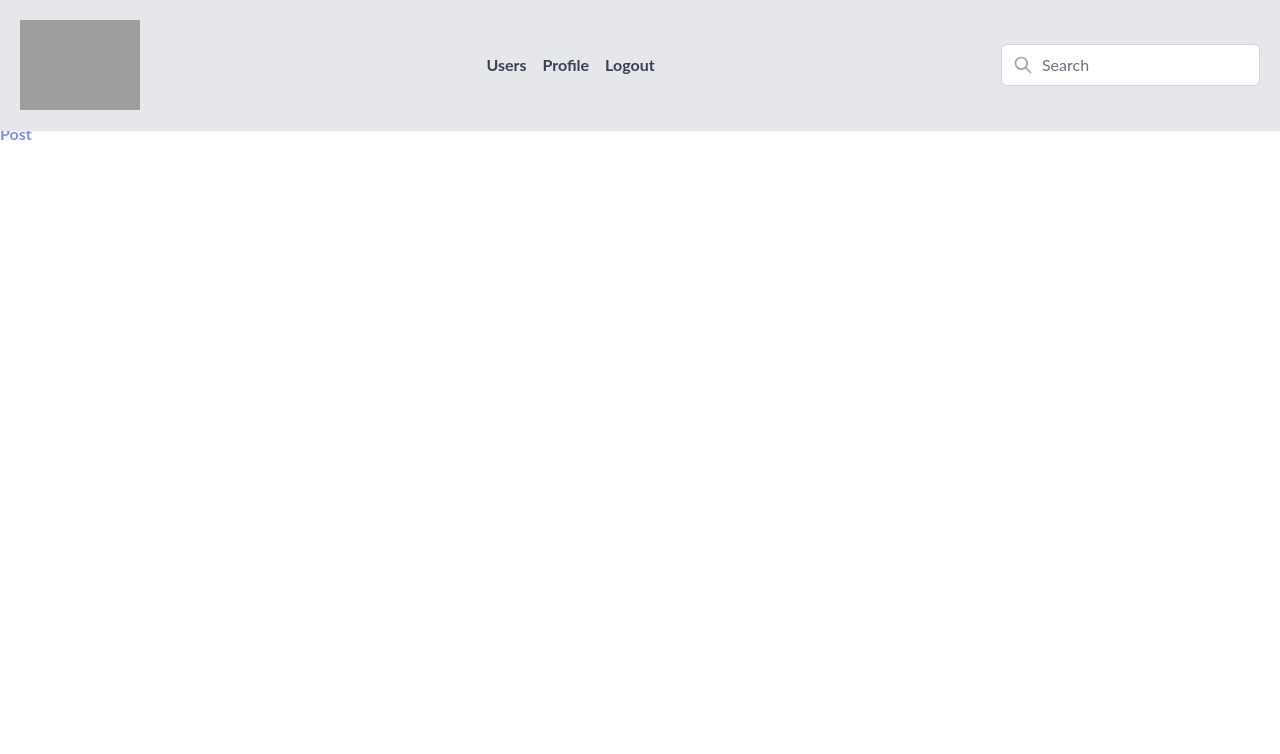
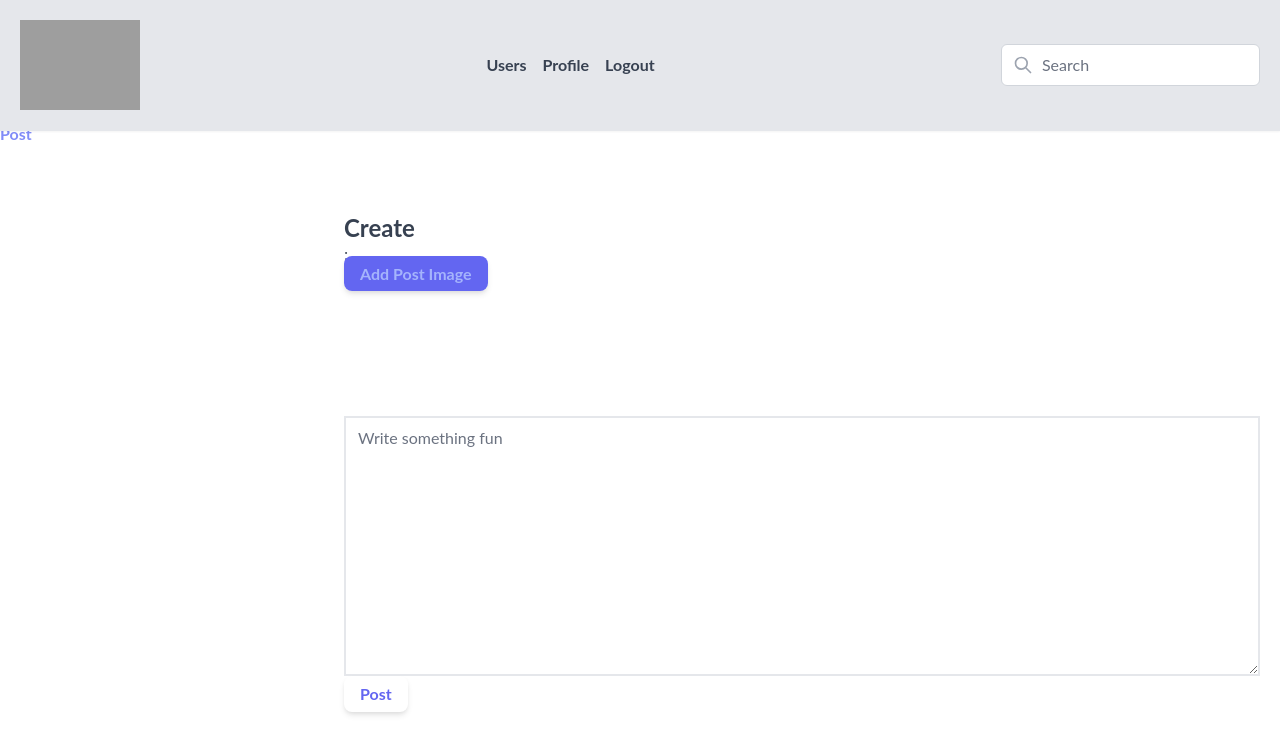
Before and after one commit to RayBDev/graphqlreactnode, a React (Create React App) app in the folder client/: page /post/create in a window 1280 px wide. Shown: the top 754 px of the page. Built offline with nearby package versions, Linux system fonts and the light colour scheme; no server answers; sample sign-in values are in the browser's storage; grey boxes are pictures that could not be loaded; what @tailwindcss/typography would draw is missing.

Commit message:
Added Post Page

```diff
--- a/client/src/graphql/fragments.ts
+++ b/client/src/graphql/fragments.ts
@@ -15,3 +15,18 @@ export const USER_INFO = gql`
       updatedAt
    }
 `;
+
+export const POST_DATA = gql`
+   fragment postData on Post {
+      _id
+      content
+      image {
+         url
+         public_id
+      }
+      postedBy {
+         _id
+         username
+      }
+   }
+`;
--- a/client/src/graphql/mutations.ts
+++ b/client/src/graphql/mutations.ts
@@ -1,5 +1,5 @@
 import { gql } from '@apollo/client';
-import { USER_INFO } from './fragments';
+import { USER_INFO, POST_DATA } from './fragments';
 
 export const USER_UPDATE = gql`
    mutation userUpdate($input: UserUpdateInput) {
@@ -9,3 +9,12 @@ export const USER_UPDATE = gql`
    }
    ${USER_INFO}
 `;
+
+export const POST_CREATE = gql`
+   mutation postCreate($input: PostCreateInput!) {
+      postCreate(input: $input) {
+         ...postData
+      }
+   }
+   ${POST_DATA}
+`;
--- a/client/src/graphql/queries.ts
+++ b/client/src/graphql/queries.ts
@@ -1,5 +1,5 @@
 import { gql } from '@apollo/client';
-import { USER_INFO } from './fragments';
+import { USER_INFO, POST_DATA } from './fragments';
 
 export const PROFILE = gql`
    query {
@@ -13,11 +13,10 @@ export const PROFILE = gql`
 export const GET_ALL_POSTS = gql`
    {
       allPosts {
-         id
-         title
-         description
+         ...postData
       }
    }
+   ${POST_DATA}
 `;
 
 export const GET_ALL_USERS = gql`
--- a/client/src/pages/Home.tsx
+++ b/client/src/pages/Home.tsx
@@ -5,13 +5,29 @@ import { useHistory } from 'react-router-dom';
 import { GET_ALL_POSTS } from '../graphql/queries';
 
 function Home(): React.ReactElement {
+   type PostedBy = {
+      /** ID of the user who made the post */
+      _id: number;
+      /** Username of the user you made the post */
+      username: string;
+   };
+
+   type Image = {
+      /** Post image url */
+      url: string;
+      /** Post image id */
+      public_id: string;
+   };
+
    type AllPosts = {
       /** post id received from graphql server */
-      id: number;
-      /** post title received from graphql server */
-      title: string;
+      _id: number;
+      /** post content received from graphql server */
+      content: string;
+      /** image of the post */
+      image: Image;
       /** post description received from graphql server */
-      description: string;
+      postedBy: PostedBy;
    };
 
    type AllPostsData = {
@@ -40,9 +56,9 @@ function Home(): React.ReactElement {
          <div className="grid md:grid-cols-4 gap-4">
             {data &&
                data.allPosts.map((post) => (
-                  <div className="flex flex-col rounded shadow-md p-5" key={post.id}>
-                     <h4 className="mb-2">{post.title}</h4>
-                     <p>{post.description}</p>
+                  <div className="flex flex-col rounded shadow-md p-5" key={post._id}>
+                     <h4 className="mb-2">@{post.postedBy.username}</h4>
+                     <p>{post.content}</p>
                   </div>
                ))}
             <button className="btn btn-primary" onClick={() => fetchPosts()}>
--- a/client/src/pages/post/Post.tsx
+++ b/client/src/pages/post/Post.tsx
@@ -1,7 +1,138 @@
-import React from 'react';
+import React, { useState, useContext } from 'react';
+import { toast } from 'react-toastify';
+import { useMutation } from '@apollo/client';
+import Resizer from 'react-image-file-resizer';
+import axios from 'axios';
+
+import { AuthContext } from '../../context/authContext';
+import { POST_CREATE } from '../../graphql/mutations';
+
+const initialState = {
+   content: '',
+   image: {
+      url: 'https://res.cloudinary.com/tacticapps/image/upload/v1624277410/sample.jpg',
+      public_id: 'sample',
+   },
+};
 
 const Post = (): React.ReactElement => {
-   return <h4>Post</h4>;
+   const [values, setValues] = useState(initialState);
+   const [imageURI, setImageURI] = useState('');
+   const [loading, setLoading] = useState(false);
+
+   const { state } = useContext(AuthContext);
+
+   // mutation
+   const [postCreate] = useMutation(POST_CREATE, {
+      // update cache
+   });
+
+   const handleSubmit = async (e: React.FormEvent<HTMLFormElement>) => {
+      e.preventDefault();
+      setLoading(true);
+      try {
+         const response = await axios.post(
+            `${process.env.REACT_APP_REST_ENDPOINT}/uploadimages`,
+            { image: imageURI },
+            {
+               headers: {
+                  authtoken: state.user?.token,
+               },
+            },
+         );
+
+         const postInputValues = { ...values, image: response.data };
+         await postCreate({ variables: { input: postInputValues } });
+         setValues(initialState);
+         setImageURI('');
+         setLoading(false);
+         toast.success('Post created successfully');
+      } catch (error) {
+         setLoading(false);
+         toast.error(error);
+      }
+   };
+
+   const handleChange = (e: React.ChangeEvent<HTMLTextAreaElement>) => {
+      e.preventDefault();
+      setValues({ ...values, [e.target.name]: e.target.value });
+   };
+
+   const handleImageChange = (e: React.ChangeEvent<HTMLInputElement>) => {
+      try {
+         if (e.target.files && e.target.files[0]) {
+            Resizer.imageFileResizer(
+               e.target.files[0],
+               300,
+               300,
+               'JPEG',
+               100,
+               0,
+               (uri) => {
+                  if (typeof uri === 'string') {
+                     setImageURI(uri);
+                  }
+               },
+               'base64',
+               200,
+               200,
+            );
+         }
+      } catch {
+         toast.error('There is a problem with that file. Please try a different image.');
+      }
+   };
+
+   const { content } = values;
+
+   const createForm = () => (
+      <form onSubmit={handleSubmit}>
+         <textarea
+            value={content}
+            onChange={handleChange}
+            name="content"
+            rows={10}
+            placeholder="Write something fun"
+            className="mt-2 block w-full px-3 border-2 border-gray-200 focus:ring-0 focus:border-indigo-300 disabled:bg-gray-100 disabled:opacity-70"
+            maxLength={150}
+            disabled={loading}
+         ></textarea>
+         <button className="btn btn-primary" type="submit" disabled={loading || !content}>
+            Post
+         </button>
+      </form>
+   );
+
+   return (
+      <div className="container p-5 mt-24">
+         {loading ? <h4 className="text-red-500">Loading...</h4> : <h4>Create</h4>};
+         <div className="grid grid-cols-12">
+            <div className="col-span-3">
+               <div className="mb-3">
+                  <label className="text-primary-300 btn btn-primary cursor-pointer">
+                     Add Post Image
+                     <input
+                        type="file"
+                        accept="image/*"
+                        onChange={handleImageChange}
+                        placeholder="Image"
+                        className="mt-2 px-0.5 focus:ring-0 focus:border-indigo-300 disabled:bg-gray-100 disabled:opacity-70 hidden"
+                     />
+                  </label>
+               </div>
+            </div>
+            <div className="col-span-9">
+               <div className="float-right h-36 relative">
+                  <div className="absolute top-3 right-3">
+                     <img className="cursor-pointer" src="https://img.icons8.com/windows/30/000000/macos-close.png" />
+                  </div>
+                  {imageURI && <img src={imageURI} alt="" className="h-full" />}
+               </div>
+            </div>
+            <div className="col-span-12">{createForm()}</div>
+         </div>
+      </div>
+   );
 };
 
 export default Post;
```
Also changed, not shown: client/src/components/FileUpload.tsx (+7 -2 lines), 2 other files (tests, documents, lock files or other folders).
